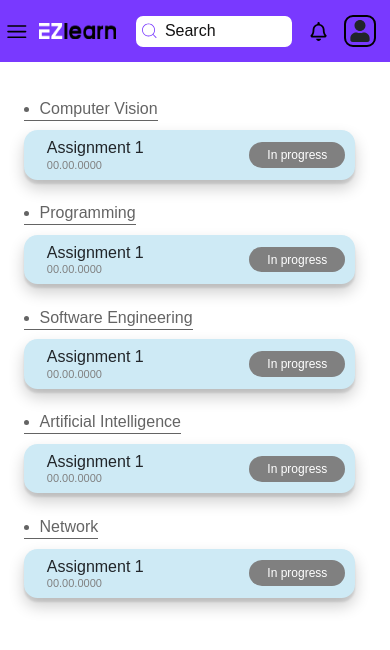
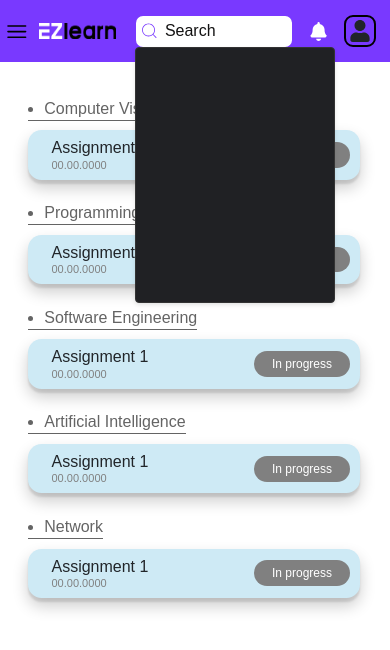
Before and after one commit to phantomrebirth/react-project, a React (Vite) app: page /assignments in a window 390 px wide. Both pictures are taken after a click on the element 318 px from the left and 31 px from the top of the page. Shown: the top 650 px of the page. Built offline with nearby package versions, Linux system fonts and the light colour scheme; no server answers; a web font is replaced by a local one.

Commit message:
fixed assignments

```diff
--- a/src/App.css
+++ b/src/App.css
@@ -3281,7 +3281,7 @@ iframe {
     width: 100%;
     margin-right: 0% !important;
     padding-right: 0% !important;
-    margin-left: 2% !important;
+    margin-left: 0% !important;
   }
   .side-assRow {
     width: 100% !important;
@@ -3497,7 +3497,11 @@ iframe {
 
 .side-assContainer {
   width: 100%;
-  margin: 0 0 0 auto;
+  /* margin: 0 0 0 auto; */
+  display: flex;
+  align-items: center;
+  justify-content: center;
+  margin: 0%;
 }
 
 .side-assRow {
@@ -3508,3 +3512,47 @@ iframe {
   padding: 0%;
   margin: 0%;
 }
+
+@media screen and (min-width: 901px) and (max-width: 1080px) {
+  .side-assContainer {
+    width: 100%;
+    margin-right: 0% !important;
+    padding-right: 0% !important;
+    margin-left: 2% !important;
+  }
+  .side-assRow {
+    width: 100% !important;
+    display: inline !important;
+    flex-wrap: wrap;
+    flex-direction: column;
+    padding: auto !important;
+    margin: auto !important;
+  }
+}
+
+.notification-dropdown {
+  position: absolute;
+  top: 100%;
+  right: 0;
+  width: 200px;
+  background-color: #202124;
+  border: 1px solid #333;
+  border-radius: 4px;
+  box-shadow: 0 2px 4px rgba(0, 0, 0, 0.1);
+  z-index: 10;
+  color: #fff;
+  height: 16rem;
+}
+
+.notification-dropdown-item {
+  padding: 10px;
+  cursor: pointer;
+}
+
+.notification-dropdown-item:hover {
+  background-color: #424242;
+}
+
+.notification-dropdown-item:last-child {
+  border-bottom: none;
+}
--- a/src/components/Navbar.jsx
+++ b/src/components/Navbar.jsx
@@ -10,6 +10,7 @@ import LogOutModal from "../redux/actions/LogOutModal";
 import { openLogOutModal } from "../redux/slices/logOutModalSlice";
 import { CiSearch } from "react-icons/ci";
 import { FaRegBell } from "react-icons/fa";
+import { FaBell } from "react-icons/fa6";
 
 const Navbar = ({ toggleSidebar }) => {
   const imageUrl = useSelector(selectImageUrl);
@@ -21,6 +22,9 @@ const Navbar = ({ toggleSidebar }) => {
   const token = useSelector(selectToken);
   const dispatch = useDispatch();
   const isOpen = useSelector(state => state.logOutModal.isOpen);
+  const [bellClicked, setBellClicked] = useState(false);
+  const [notificationDropdownOpen, setNotificationDropdownOpen] = useState(false);
+  const notificationRef = useRef(null);
 
   useEffect(() => {
     dispatch(fetchProfilePicture(token));
@@ -30,23 +34,45 @@ const Navbar = ({ toggleSidebar }) => {
     const handleClickOutside = (event) => {
       if (dropdownRef.current && !dropdownRef.current.contains(event.target) &&
           userIconRef.current && !userIconRef.current.contains(event.target)) {
+
         setDropdownOpen(false);
+        setNotificationDropdownOpen(false);
+      }
+    };
+
+    const handleNotificationClickOutside = (event) => {
+      if (
+        notificationRef.current &&
+        !notificationRef.current.contains(event.target) &&
+        notificationRef.current.querySelector('.notification-dropdown') &&
+        !notificationRef.current.querySelector('.notification-dropdown').contains(event.target)
+      ) {
+        setNotificationDropdownOpen(false);
+        setBellClicked(false);
       }
     };
 
     document.addEventListener("mousedown", handleClickOutside);
+    document.addEventListener("mousedown", handleNotificationClickOutside);
 
     return () => {
       document.removeEventListener("mousedown", handleClickOutside);
+      document.addEventListener("mousedown", handleNotificationClickOutside);
     };
   }, []);
 
   const handleClickUserIcon = () => {
     setDropdownOpen(!dropdownOpen);
+    setNotificationDropdownOpen(false);
   };
 
   const handleLogout = () => {
     dispatch(openLogOutModal());
+  };
+
+  const handleBellClick = () => {
+    setNotificationDropdownOpen(!notificationDropdownOpen);
+    setBellClicked(prevState => !prevState);
   };
 
   return (
@@ -66,12 +92,21 @@ const Navbar = ({ toggleSidebar }) => {
           <input className="search" type="text" placeholder="Search"/>
         </div>
       </div>
-      <div className="notifications-container">
-        <div className="bell-container">
+      <div className="notifications-container" ref={notificationRef}>
+        <div className="bell-container" onClick={handleBellClick}>
           {/* <div className="notifications">
             <div className="notifications-num">2+</div>
           </div> */}
-          <FaRegBell className="bell"/>
+          {bellClicked ? (
+            <FaBell className="bell clicked" style={{color: "white"}} />
+          ) : (
+            <FaRegBell className="bell" />
+          )}
+          {notificationDropdownOpen && (
+            <div className="notification-dropdown">
+              {/* Your notification items here */}
+            </div>
+          )}
         </div>
       </div>
       <div className="userIconContainer" ref={userIconRef} onClick={handleClickUserIcon}>
--- a/src/components/courses/artificial-intelligence/AIAssignments.jsx
+++ b/src/components/courses/artificial-intelligence/AIAssignments.jsx
@@ -85,7 +85,7 @@ const AIAssignments = () => {
                   </div>
                 </div>
               </Col>
-              <Col md={5} lg={5} xl={5}>
+              <Col md={5} lg={5} xl={5} style={{marginLeft: "21px"}}>
                 <div className='upAss-container'>
                   <label htmlFor='assignmentInput' className='headUp-ass'>
                     Upload Assignment
--- a/src/components/courses/computer-vision/CVAssignments.jsx
+++ b/src/components/courses/computer-vision/CVAssignments.jsx
@@ -103,7 +103,7 @@ const CVAssignments = () => {
                   </div>
                 </div>
               </Col>
-              <Col md={5} lg={5} xl={5}>
+              <Col md={5} lg={5} xl={5} style={{marginLeft: "21px"}}>
                 <div className='upAss-container'>
                   {/* Use label to trigger file input */}
                   <label htmlFor='assignmentInput' className='headUp-ass'>
--- a/src/components/courses/network/NetworkAssignments.jsx
+++ b/src/components/courses/network/NetworkAssignments.jsx
@@ -85,7 +85,7 @@ const NetworkAssignments = () => {
                   </div>
                 </div>
               </Col>
-              <Col md={5} lg={5} xl={5}>
+              <Col md={5} lg={5} xl={5} style={{marginLeft: "21px"}}>
                 <div className='upAss-container'>
                   <label htmlFor='assignmentInput' className='headUp-ass'>
                     Upload Assignment
--- a/src/components/courses/programming/ProgrammingAssignments.jsx
+++ b/src/components/courses/programming/ProgrammingAssignments.jsx
@@ -85,7 +85,7 @@ const ProgrammingAssignments = () => {
                   </div>
                 </div>
               </Col>
-              <Col md={5} lg={5} xl={5}>
+              <Col md={5} lg={5} xl={5} style={{marginLeft: "21px"}}>
                 <div className='upAss-container'>
                   <label htmlFor='assignmentInput' className='headUp-ass'>
                     Upload Assignment
--- a/src/components/courses/software-engineering/SWAssignments.jsx
+++ b/src/components/courses/software-engineering/SWAssignments.jsx
@@ -85,7 +85,7 @@ const SWAssignments = () => {
                   </div>
                 </div>
               </Col>
-              <Col md={5} lg={5} xl={5}>
+              <Col md={5} lg={5} xl={5} style={{marginLeft: "21px"}}>
                 <div className='upAss-container'>
                   <label htmlFor='assignmentInput' className='headUp-ass'>
                     Upload Assignment
```
